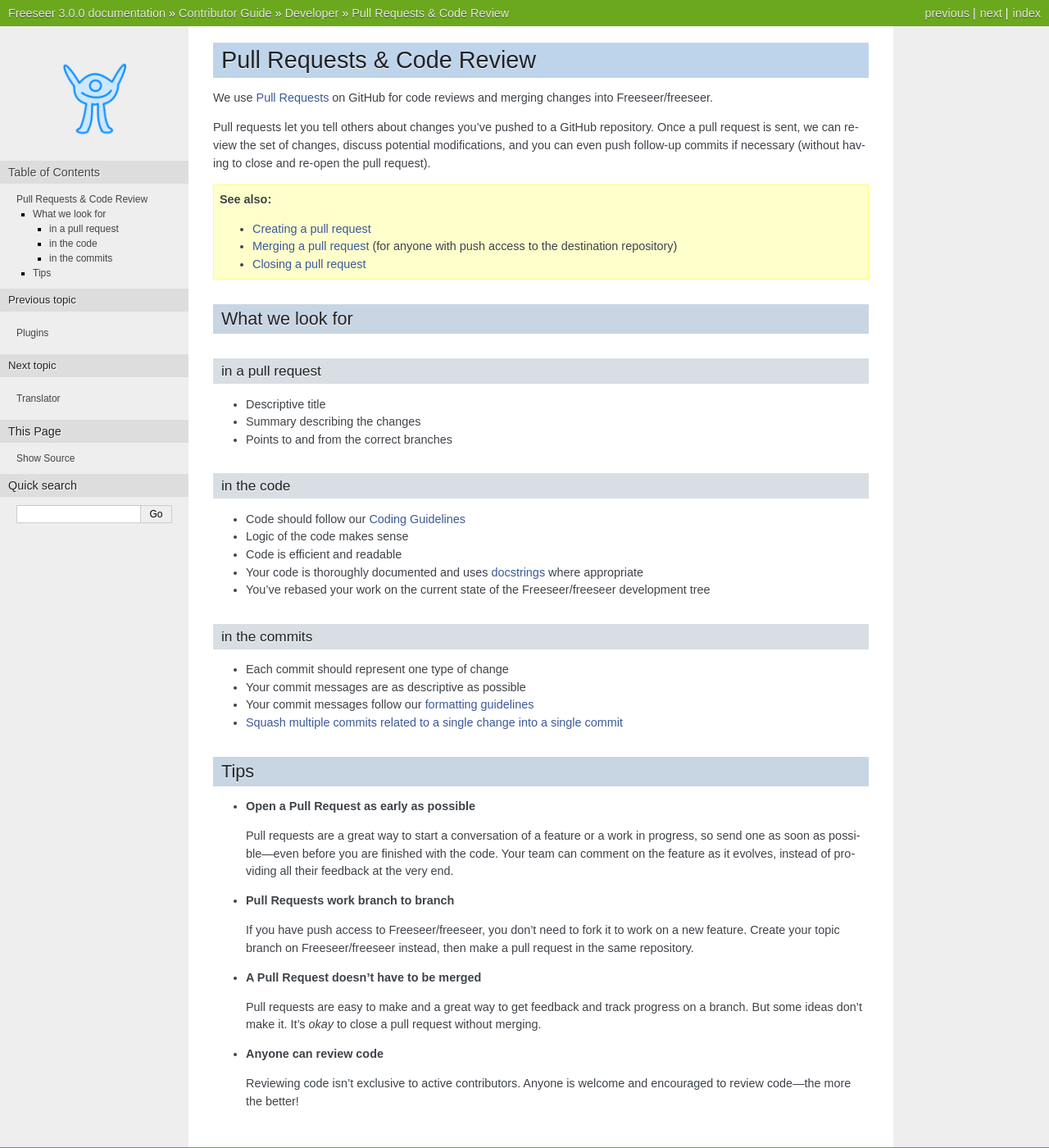
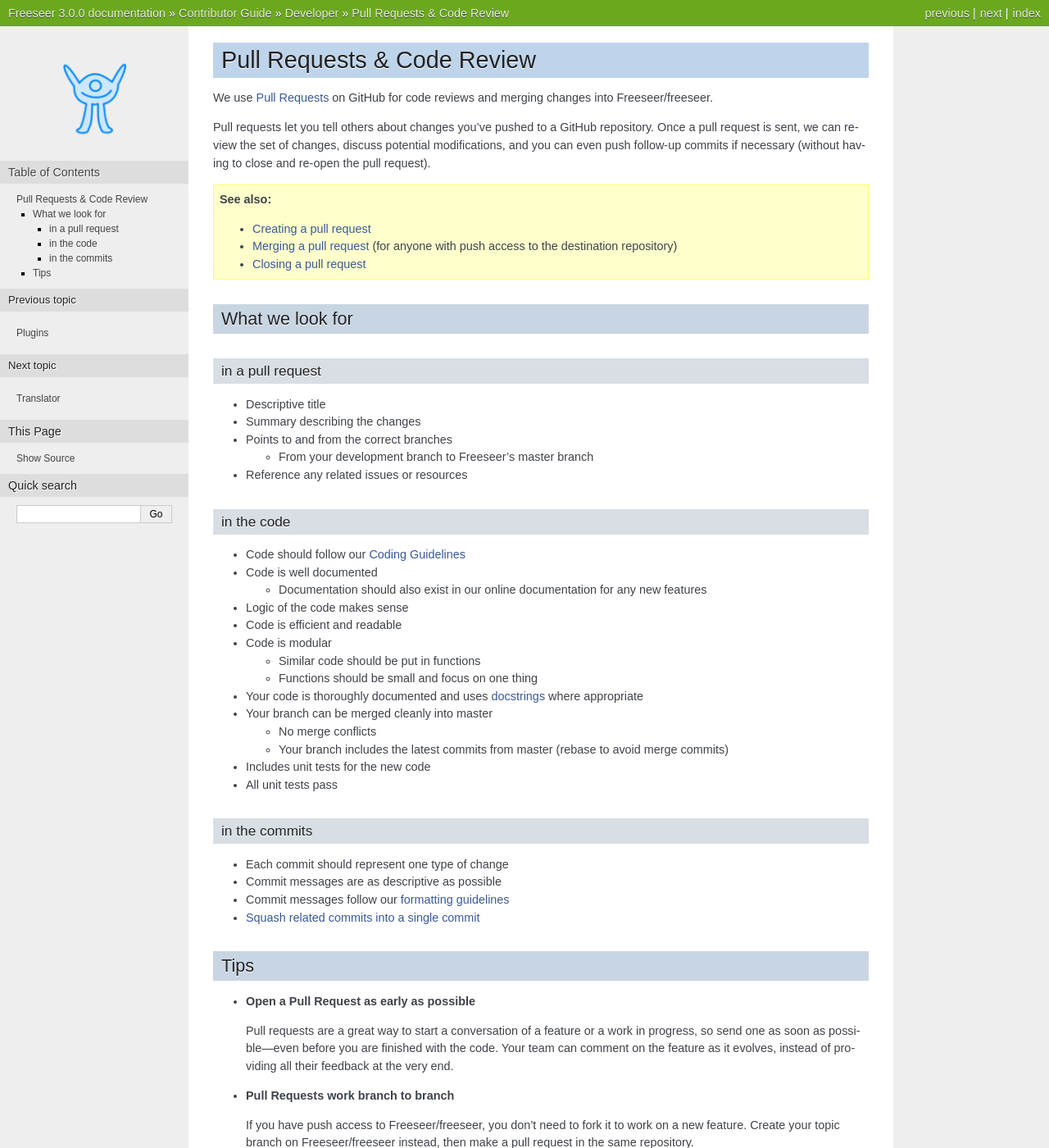
Before and after one commit to Freeseer/freeseer, a Sphinx documentation site: the page built from source/contribute/developers/pull-requests-and-code-review.rst, in a window 1280 px wide and 1400 px high. Shown: the whole window at 82% size. Built offline with Sphinx 7.4.7, drawn with Linux system fonts in a browser that asks for light colours.

Commit message:
Improve guidelines for code review

```diff
--- a/source/contribute/developers/index.rst
+++ b/source/contribute/developers/index.rst
@@ -8,9 +8,6 @@ able to get involved quickly.
 Freeseer is written in `Python <http://python.org>`_ and uses the `Qt framework
 <http://qt.nokia.com/products>`_ for the interface and `GStreamer
 <http://www.gstreamer.net>`_ as the multimedia framework.
-
-We aim for test-driven and document-driven development, so write your tests and
-docs first.
 
 Note that some of the existing code may not be well documented or may not follow
 our coding guidelines and styleguides that we use. If you come across this,
--- a/source/contribute/developers/pull-requests-and-code-review.rst
+++ b/source/contribute/developers/pull-requests-and-code-review.rst
@@ -26,27 +26,39 @@ in a pull request
 - Summary describing the changes
 - Points to and from the correct branches
 
+  - From your development branch to Freeseer's master branch
+- Reference any related issues or resources
+
 in the code
 ^^^^^^^^^^^
 
 - Code should follow our :doc:`coding-guidelines`
+- Code is well documented
+
+  - Documentation should also exist in our online documentation for any new features
 - Logic of the code makes sense
 - Code is efficient and readable
+- Code is modular
+
+  - Similar code should be put in functions
+  - Functions should be small and focus on one thing
 - Your code is thoroughly documented and uses
   `docstrings <http://google-styleguide.googlecode.com/svn/trunk/pyguide.html?showone=Comments#Comments>`_ where appropriate
-- You've rebased your work on the current state of the Freeseer/freeseer development tree
+- Your branch can be merged cleanly into master
 
-.. todo: All existing unit tests pass (refer to testing docs)
-.. todo: You've added tests for your new code
+  - No merge conflicts
+  - Your branch includes the latest commits from master (rebase to avoid merge commits)
+- Includes unit tests for the new code
+- All unit tests pass
 
 in the commits
 ^^^^^^^^^^^^^^
 
 - Each commit should represent one type of change
-- Your commit messages are as descriptive as possible
-- Your commit messages follow our `formatting guidelines
+- Commit messages are as descriptive as possible
+- Commit messages follow our `formatting guidelines
   <../best-practices.html#properly-style-your-commit-messages>`_
-- `Squash multiple commits related to a single change into a single commit
+- `Squash related commits into a single commit
   <http://gitready.com/advanced/2009/02/10/squashing-commits-with-rebase.html>`_
 
 Tips
```
